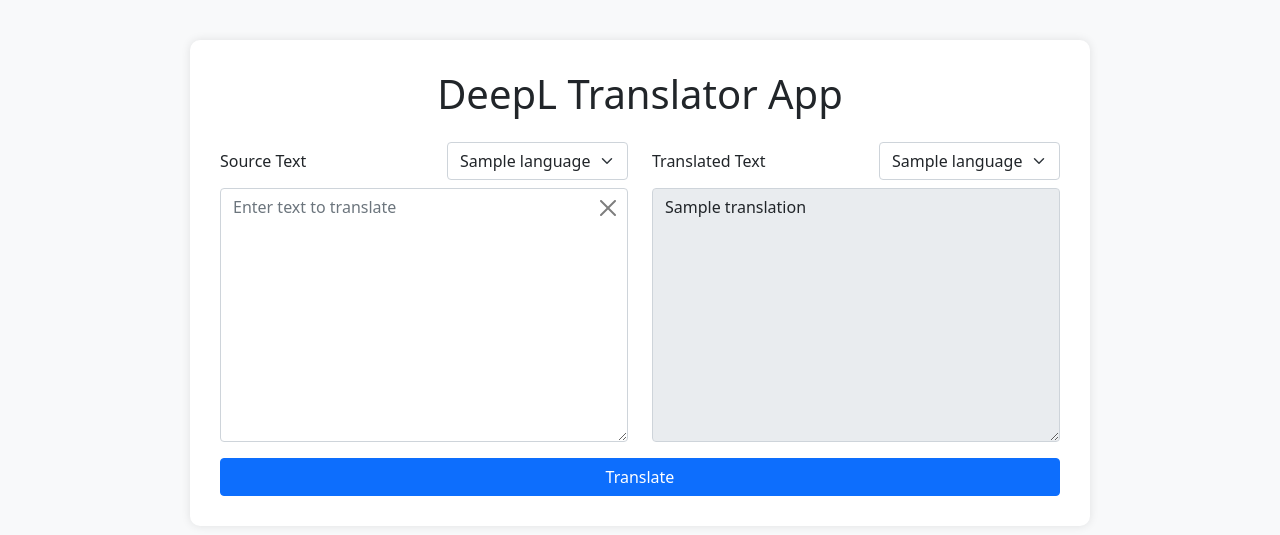
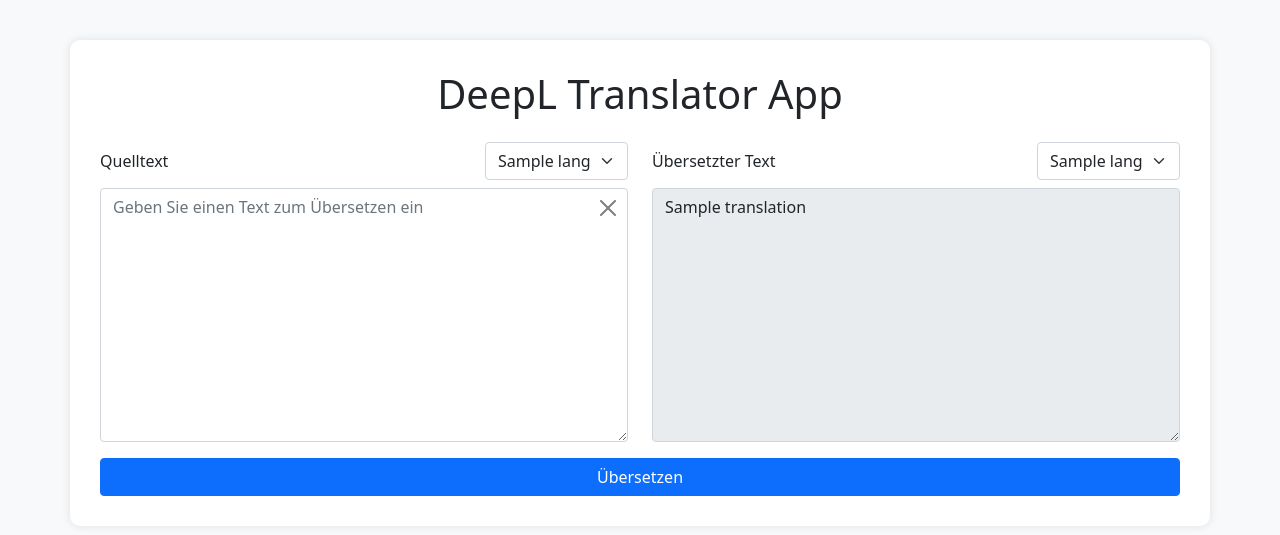
Before and after one commit to DavidRaisch/dhbw6_cc2_translator, a Flask app: template templates/index.html in a window 1280 px wide. Shown: the top 535 px of the page. Run offline with Flask 2, Linux system fonts and the light colour scheme; the template is opened without the code that fills it: most values are stand-ins (such as "Sample title", 1, 10 or a date in 2020); parts of the project's set-up code (start-up, migrations or seed data) failed here and were passed over.

Commit message:
languages over api

```diff
--- a/app.py
+++ b/app.py
@@ -5,37 +5,59 @@
 from pymongo import MongoClient
 
 app = Flask(__name__)
-# Preferably set FLASK_SECRET_KEY in your environment; otherwise, default to a placeholder (not recommended for production)
+# Sicherer Schlüssel (idealerweise per Umgebungsvariable FLASK_SECRET_KEY setzen)
 app.secret_key = os.environ.get("FLASK_SECRET_KEY", "your_secret_key")
 
-# Get the MongoDB connection string from environment variables.
+# MongoDB-Verbindung
 connection_url = os.environ.get("MONGODB_CONNECTION_STRING")
 if not connection_url:
     raise Exception("MONGODB_CONNECTION_STRING is not set!")
-
-# Connect to MongoDB. If a default database is configured in the connection string, use that.
 client = MongoClient(connection_url)
-db = client.get_default_database()  # Alternatively, specify a database name explicitly.
+db = client.get_default_database()
 translations_collection = db.translations
 
-# Get the DeepL API key from environment variables.
+# DeepL API-Key
 DEEPL_AUTH_KEY = os.environ.get("DEEPL_AUTH_KEY")
 if not DEEPL_AUTH_KEY:
     raise Exception("DEEPL_AUTH_KEY is not set!")
 
-DEEPL_API_URL = "https://api-free.deepl.com/v2/translate"
+DEEPL_API_URL = "https://api-free.deepl.com/v2"
 
-LANGUAGES = [
-    ("auto", "Auto Detect"), ("BG", "Bulgarian"), ("CS", "Czech"), ("DA", "Danish"),
-    ("DE", "German"), ("EL", "Greek"), ("EN", "English"),
-    ("ES", "Spanish"), ("ET", "Estonian"), ("FI", "Finnish"), ("FR", "French"),
-    ("HU", "Hungarian"), ("IT", "Italian"), ("JA", "Japanese"), ("LT", "Lithuanian"),
-    ("LV", "Latvian"), ("NL", "Dutch"), ("PL", "Polish"),
-    ("PT", "Portuguese"), ("RO", "Romanian"), ("RU", "Russian"), ("SK", "Slovak"),
-    ("SL", "Slovenian"), ("SV", "Swedish"), ("ZH", "Chinese")
-]
+def get_source_languages():
+    """
+    Ruft die von DeepL unterstützten Quellsprachen ab.
+    """
+    url = f"{DEEPL_API_URL}/languages"
+    params = {
+        "auth_key": DEEPL_AUTH_KEY,
+        "type": "source"
+    }
+    response = requests.get(url, params=params)
+    if response.status_code != 200:
+        print("Fehler beim Abrufen der Quellsprachen:", response.status_code, response.text)
+        return []
+    return response.json()
+
+def get_target_languages():
+    """
+    Ruft die von DeepL unterstützten Zielsprachen ab.
+    """
+    url = f"{DEEPL_API_URL}/languages"
+    params = {
+        "auth_key": DEEPL_AUTH_KEY,
+        "type": "target"
+    }
+    response = requests.get(url, params=params)
+    if response.status_code != 200:
+        print("Fehler beim Abrufen der Zielsprachen:", response.status_code, response.text)
+        return []
+    return response.json()
 
 def deepl_translate(text, target_lang="DE", source_lang=None):
+    """
+    Übersetzt den Text mithilfe der DeepL API.
+    """
+    url = f"{DEEPL_API_URL}/translate"
     params = {
         "auth_key": DEEPL_AUTH_KEY,
         "text": text,
@@ -43,9 +65,9 @@
     }
     if source_lang and source_lang.lower() != "auto":
         params["source_lang"] = source_lang
-    response = requests.post(DEEPL_API_URL, data=params)
+    response = requests.post(url, data=params)
     if response.status_code != 200:
-        print("Error calling DeepL API:", response.status_code, response.text)
+        print("Fehler beim Aufruf der DeepL API:", response.status_code, response.text)
         return None
     data = response.json()
     return data["translations"][0]["text"]
@@ -53,16 +75,25 @@
 @app.route('/', methods=['GET', 'POST'])
 def index():
     translation = None
+
+    # Dynamisch abfragen: Quell- und Zielsprachen
+    source_languages = [{"language": "auto", "name": "Auto Detect"}] + get_source_languages()
+    target_languages = get_target_languages()
+
+    # Aktuelle Auswahl (Standard: Quelle = "auto", Ziel = "DE")
+    current_source_lang = request.form.get('source_lang', 'auto')
+    current_target_lang = request.form.get('target_lang', 'DE')
+
     if request.method == 'POST':
         text = request.form.get('text')
-        source_lang = request.form.get('source_lang')
-        target_lang = request.form.get('target_lang')
+        source_lang = current_source_lang
+        target_lang = current_target_lang
         if not text:
-            flash('Please enter text to translate.')
+            flash('Bitte geben Sie einen Text zum Übersetzen ein.')
         elif not target_lang:
-            flash('Please select a target language.')
+            flash('Bitte wählen Sie eine Zielsprache.')
         else:
-            # Check if a translation already exists in the database
+            # Überprüfe, ob bereits eine Übersetzung in der Datenbank vorliegt
             existing = translations_collection.find_one({
                 "text": text,
                 "source_lang": source_lang,
@@ -81,15 +112,20 @@
                         "timestamp": datetime.utcnow()
                     })
                 else:
-                    flash("Translation failed. Please try again later.")
-    return render_template('index.html', translation=translation, languages=LANGUAGES)
+                    flash("Übersetzung fehlgeschlagen. Bitte versuchen Sie es später erneut.")
+
+    return render_template('index.html',
+                           translation=translation,
+                           source_languages=source_languages,
+                           target_languages=target_languages,
+                           current_source_lang=current_source_lang,
+                           current_target_lang=current_target_lang)
 
 if __name__ == '__main__':
     app.run(debug=True, host='0.0.0.0')
 
 
 
-#TODO: make app nicer => two boxes for translation
-#TODO: translation should stay until deleted => add Bootstrap-X to delete input
+
 #TODO: write comments to the entire project
 #TODO: use wsgi
--- a/templates/index.html
+++ b/templates/index.html
@@ -1,26 +1,20 @@
 <!DOCTYPE html>
-<html lang="en">
+<html lang="de">
 <head>
   <meta charset="UTF-8">
   <title>DeepL Translator App</title>
   <!-- Bootstrap CSS CDN -->
   <link href="https://cdn.jsdelivr.net/npm/bootstrap@5.1.3/dist/css/bootstrap.min.css" rel="stylesheet">
   <style>
-    body {
-      padding-top: 40px;
-      background-color: #f8f9fa;
-    }
+    body { padding-top: 40px; background-color: #f8f9fa; }
     .container {
-      max-width: 900px;
+      max-width: auto;
       background: white;
       padding: 30px;
       border-radius: 10px;
       box-shadow: 0px 0px 10px rgba(0,0,0,0.1);
     }
-    /* Ensure the clear button appears inside the textarea container */
-    .position-relative .btn-close {
-      cursor: pointer;
-    }
+    .position-relative .btn-close { cursor: pointer; }
   </style>
 </head>
 <body>
@@ -28,32 +22,32 @@
     <h1 class="mb-4 text-center">DeepL Translator App</h1>
     <form method="post">
       <div class="row mb-3">
-        <!-- Source Text Box -->
+        <!-- Quelltext -->
         <div class="col-md-6">
           <div class="mb-2 d-flex justify-content-between align-items-center">
-            <label for="sourceText" class="form-label mb-0">Source Text</label>
+            <label for="sourceText" class="form-label mb-0">Quelltext</label>
             <select id="source_lang" name="source_lang" class="form-select w-auto">
-              {% for code, name in languages %}
-              <option value="{{ code }}" {% if code == 'auto' %}selected{% endif %}>
-                {{ name }}
+              {% for lang in source_languages %}
+              <option value="{{ lang.language }}" {% if current_source_lang == lang.language %}selected{% endif %}>
+                {{ lang.name }}
               </option>
               {% endfor %}
             </select>
           </div>
           <div class="position-relative">
-            <textarea class="form-control" id="sourceText" name="text" rows="10" placeholder="Enter text to translate" required>{{ request.form.text or '' }}</textarea>
+            <textarea class="form-control" id="sourceText" name="text" rows="10" placeholder="Geben Sie einen Text zum Übersetzen ein" required>{{ request.form.text or '' }}</textarea>
             <button type="button" class="btn-close position-absolute top-0 end-0 m-2" aria-label="Clear" onclick="clearInput()"></button>
           </div>
         </div>
 
-        <!-- Translated Text Box -->
+        <!-- Übersetzter Text -->
         <div class="col-md-6">
           <div class="mb-2 d-flex justify-content-between align-items-center">
-            <label for="translatedText" class="form-label mb-0">Translated Text</label>
+            <label for="translatedText" class="form-label mb-0">Übersetzter Text</label>
             <select id="target_lang" name="target_lang" class="form-select w-auto">
-              {% for code, name in languages if code != 'auto' %}
-              <option value="{{ code }}" {% if code == 'DE' %}selected{% endif %}>
-                {{ name }}
+              {% for lang in target_languages %}
+              <option value="{{ lang.language }}" {% if current_target_lang == lang.language %}selected{% endif %}>
+                {{ lang.name }}
               </option>
               {% endfor %}
             </select>
@@ -64,7 +58,7 @@
 
       <!-- Submit Button -->
       <div class="d-grid">
-        <button type="submit" class="btn btn-primary">Translate</button>
+        <button type="submit" class="btn btn-primary">Übersetzen</button>
       </div>
     </form>
 
```
